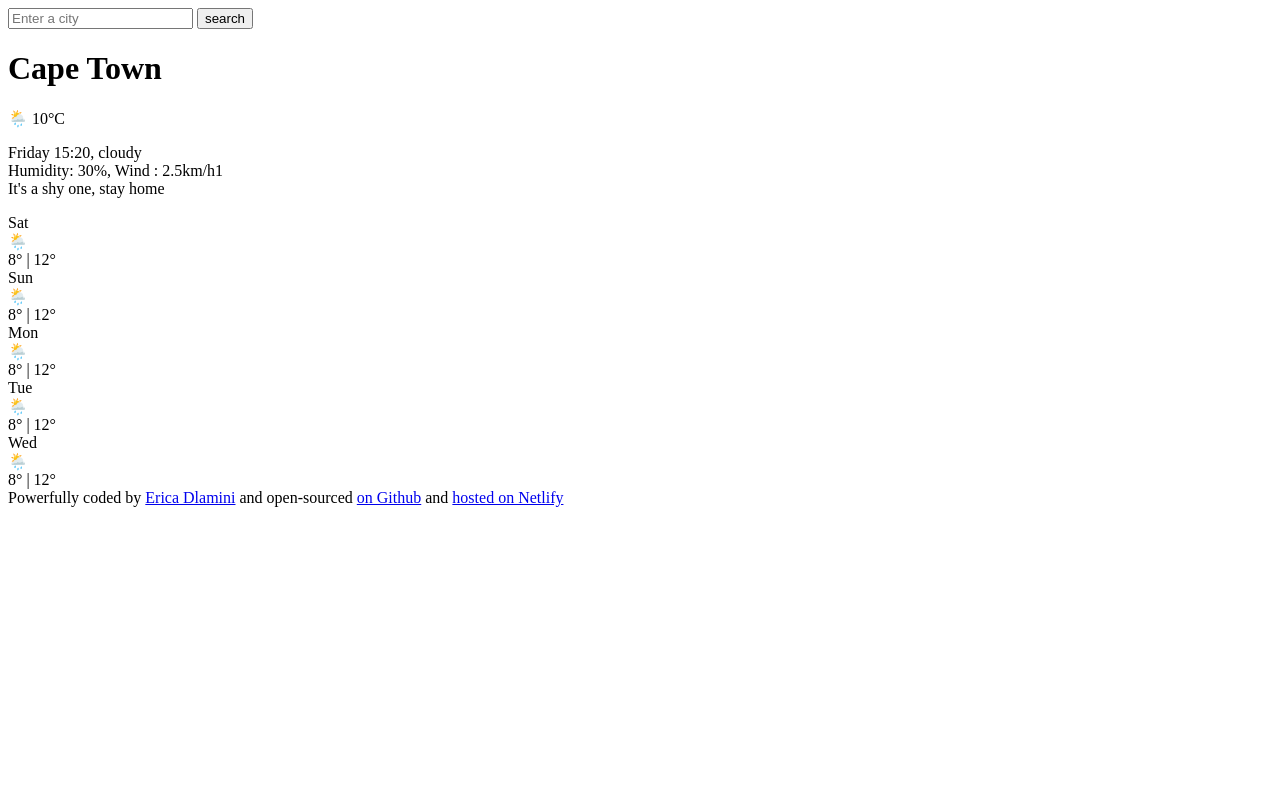
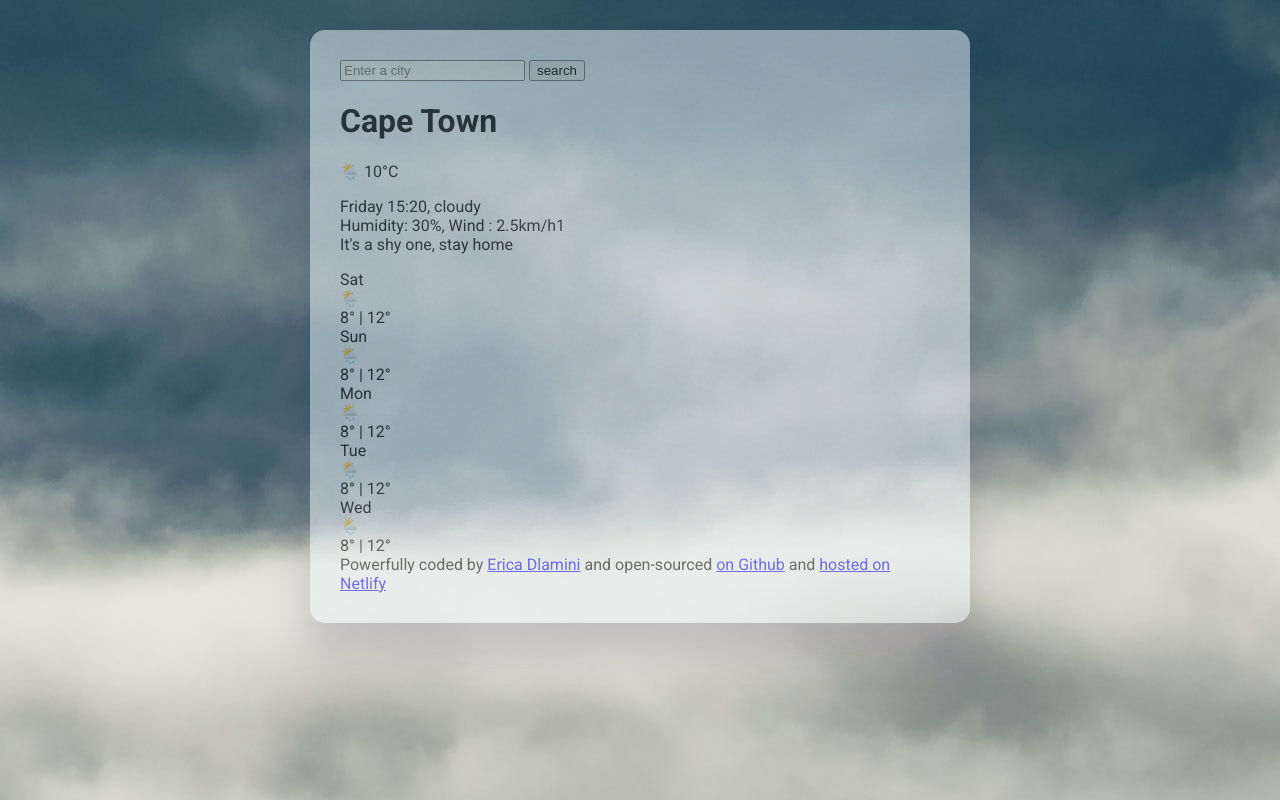
Before and after one commit to ericadlamini/myweather-app, a plain HTML site: page index.html in a window 1280 px wide. Drawn offline with Linux system fonts and the light colour scheme; files whose address does not match are found by name.

Commit message:
Added custom CSS to the page

```diff
--- a/index.html
+++ b/index.html
@@ -3,9 +3,19 @@
   <head>
     <meta charset="UTF-8" />
     <meta name="viewport" content="width=device-width, initial-scale=1.0" />
-    <title>Document</title>
+    <link rel="stylesheet" href="src/style.css" />
+    <link rel="preconnect" href="https://fonts.googleapis.com" />
+    <link rel="preconnect" href="https://fonts.gstatic.com" crossorigin />
+    <link rel="preconnect" href="https://fonts.googleapis.com" />
+    <link rel="preconnect" href="https://fonts.gstatic.com" crossorigin />
+    <link
+      href="https://fonts.googleapis.com/css2?family=Roboto:ital,wght@0,100;0,300;0,400;0,500;0,700;0,900;1,100;1,300;1,400;1,500;1,700;1,900&display=swap"
+      rel="stylesheet"
+    />
+    <title>Your Weather App</title>
   </head>
   <body>
+    <div class="myweather-app">
       <header>
         <form>
           <input type="search" placeholder="Enter a city" required />
@@ -50,7 +60,9 @@
       </div>
       <footer>
         Powerfully coded by
-      <a href="https://github.com/ericadlamini" target="blank">Erica Dlamini</a>
+        <a href="https://github.com/ericadlamini" target="blank"
+          >Erica Dlamini</a
+        >
         and open-sourced
         <a href="https://github.com/ericadlamini/myweather-app" target="_blank"
           >on Github</a
@@ -60,5 +72,6 @@
           >hosted on Netlify</a
         >
       </footer>
+    </div>
   </body>
 </html>
--- /dev/null
+++ b/src/style.css
@@ -0,0 +1,14 @@
+body {
+  background-image: url("/Users/ericadlamini/Documents/myweather-app/cloudy.jpg");
+  font-family: "Roboto", sans-serif;
+}
+
+.myweather-app {
+  background-color: aliceblue;
+  max-width: 600px;
+  margin: 30px auto;
+  padding: 30px;
+  box-shadow: 0 30px 40px rgb(65, 50, 100, 0.4);
+  border-radius: 15px;
+  opacity: 50%;
+}
```
Also changed, not shown: cloudy.jpg (added). Lines whose indentation alone changed are shown as unchanged.
